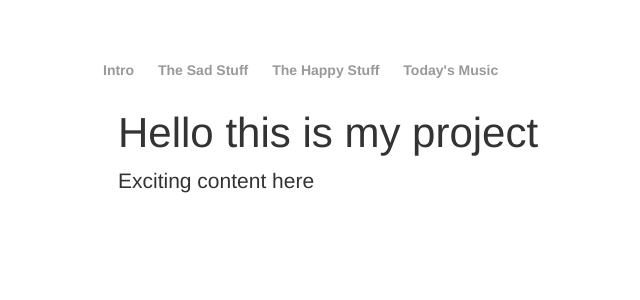
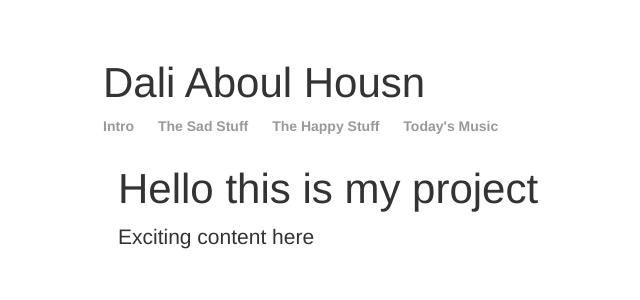
Before and after one commit to ah-dali/ah-dali.github.io, a Jekyll site: the page built from index.html, in a window 1280 px wide. Shown: the top 300 px of the page, without its empty margins (89-729 px from the left). Built offline with Jekyll 4.4.1, drawn with Linux system fonts in a browser that asks for light colours; nearby versions of some CDN libraries; library files that are not in the unit come from our copies.

Commit message:
Update default.html

```diff
--- a/_layouts/default.html
+++ b/_layouts/default.html
@@ -9,6 +9,7 @@
 		<link rel="stylesheet" type="text/css" href="/css/main.css">
 	</head>
 	<body>
+		<h1> Dali Aboul Housn </h1>
 		<nav lass="navbar navbar-default navbar-fixed-top">
     		<ul>
         		<li><a href="/">Intro</a></li>
```
